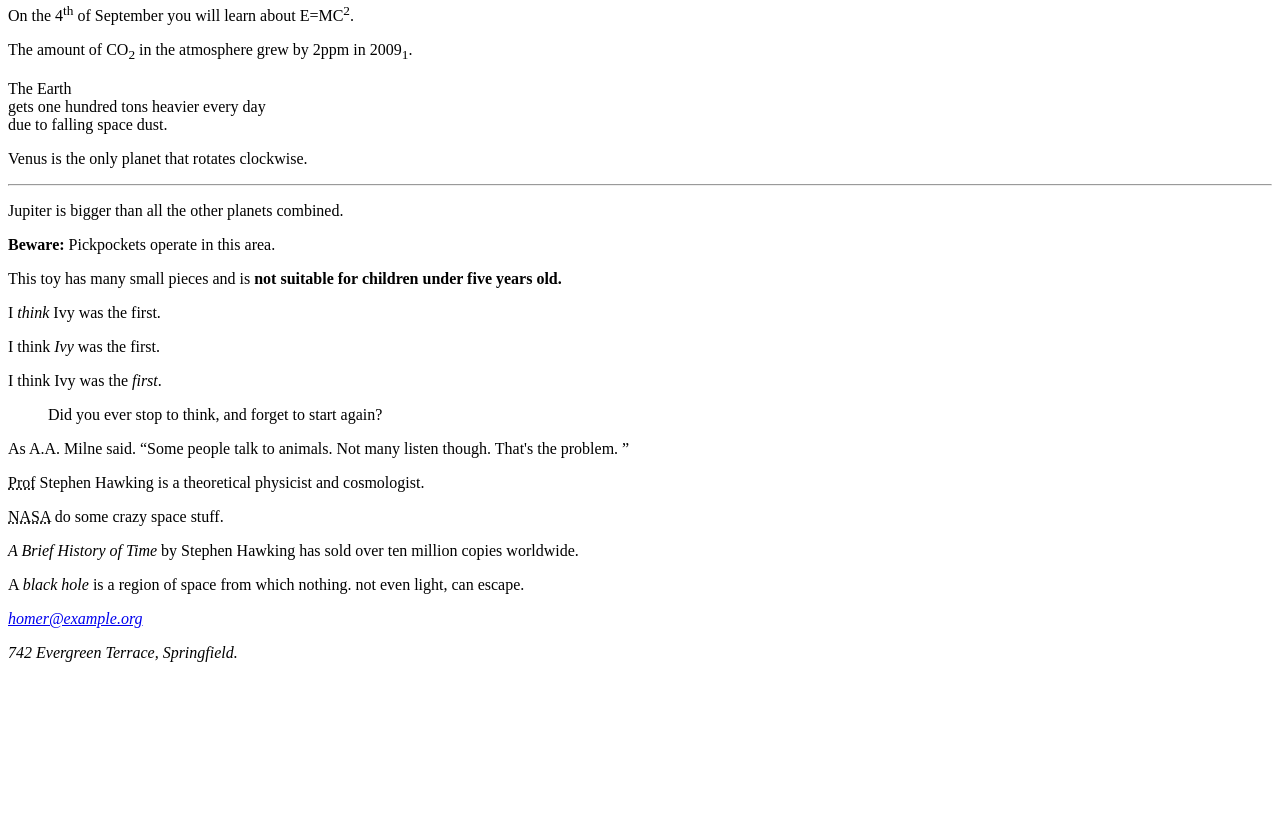
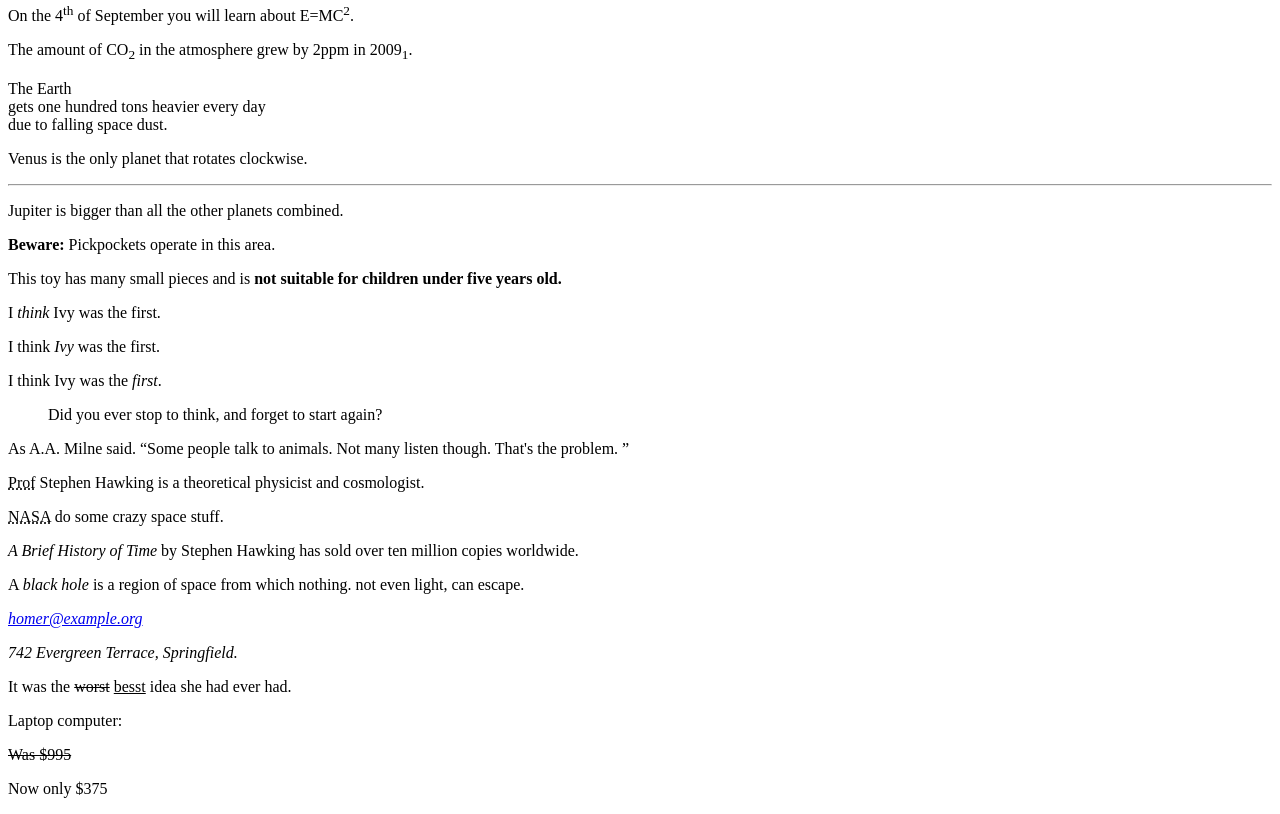
Before and after one commit to MissingPositron/MissingPositron.github.io, a plain HTML site: page index.html in a window 1280 px wide. Shown: the part 647-1461 px from the top of the page. Before the commit the page ends 1325 px from the top, so only its background shows below. Drawn offline with Linux system fonts and the light colour scheme.

Commit message:
ins del s

```diff
--- a/index.html
+++ b/index.html
@@ -84,5 +84,12 @@
             <p><a href="mailto:homer@example.org">homer@example.org</a></p>
             <p>742 Evergreen Terrace, Springfield.</p>
         </address>
+
+        <p></p>
+
+        <p>It was the <del>worst</del> <ins>besst</ins> idea she had ever had.</p>
+        <p>Laptop computer:</p>
+        <p><s>Was $995</s></p>
+        <p>Now only $375</p>
     </body>
 </html>
```
